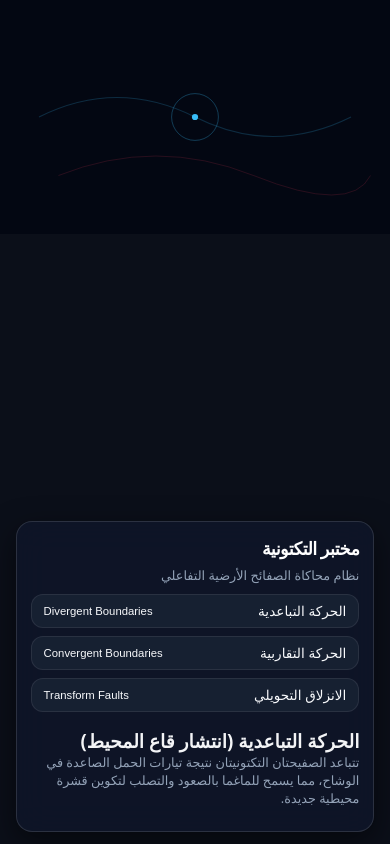
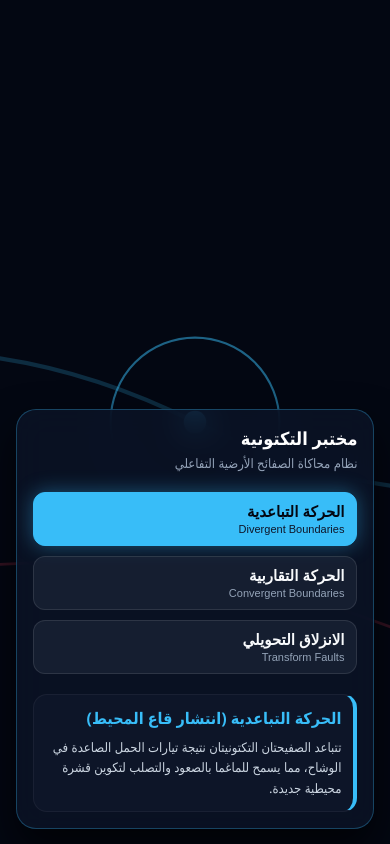
Before and after one commit to ghuzlaanmx11/TECTONIC-LAB, a plain HTML site: page index.html in a window 390 px wide. Drawn offline with Linux system fonts and the light colour scheme; a script that the page names is missing.

Commit message:
Update style.css

```diff
--- a/style.css
+++ b/style.css
@@ -1,4 +1,4 @@
-/* إعدادات عامة */
+/* إعدادات عامة وتصفير العناصر */
 * {
     box-sizing: border-box;
     margin: 0;
@@ -6,123 +6,161 @@
 }
 
 body {
-    font-family: system-ui, -apple-system, BlinkMacSystemFont, "Segoe UI", Roboto, sans-serif;
-    background-color: #0b0f19;
-    color: #f3f4f6;
+    background-color: #030712;
+    color: #f8fafc;
+    font-family: 'Segoe UI', Tahoma, Geneva, Verdana, sans-serif;
     overflow: hidden;
+    height: 100vh;
     direction: rtl;
 }
 
-/* شريط التنبيه العلوي */
-.top-hint {
+/* حاضنة الرسوميات (SVG والعرض ثلاثي الأبعاد) */
+#canvas-container {
     position: fixed;
-    top: 15px;
-    left: 50%;
-    transform: translateX(-50%);
-    background: rgba(15, 23, 42, 0.75);
-    backdrop-filter: blur(12px);
-    -webkit-backdrop-filter: blur(12px);
-    border: 1px solid rgba(255, 255, 255, 0.12);
-    padding: 8px 18px;
-    border-radius: 30px;
-    font-size: 13px;
-    color: #e2e8f0;
-    z-index: 1000;
-    white-space: nowrap;
-    box-shadow: 0 4px 20px rgba(0, 0, 0, 0.3);
+    inset: 0;
+    z-index: 1;
+    width: 100vw;
+    height: 100vh;
 }
 
-/* لوحة التحكم والتحكم في المحاكاة */
-.control-panel {
+#canvas-container svg {
+    width: 100%;
+    height: 100%;
+    display: block;
+}
+
+/* تنسيق الواجهات الزجاجية العامة (Glassmorphism) */
+.glass-panel {
     position: fixed;
-    bottom: 20px;
-    right: 20px;
-    width: 340px;
-    background: rgba(15, 23, 42, 0.82);
+    z-index: 10;
+    background: rgba(11, 19, 38, 0.85);
     backdrop-filter: blur(16px);
     -webkit-backdrop-filter: blur(16px);
-    border: 1px solid rgba(255, 255, 255, 0.12);
+    border: 1px solid rgba(56, 189, 248, 0.3);
     border-radius: 20px;
-    padding: 20px;
-    z-index: 1000;
-    box-shadow: 0 10px 30px rgba(0, 0, 0, 0.5);
+    box-shadow: 0 20px 40px rgba(0, 0, 0, 0.7);
 }
 
-.control-panel h1 {
-    font-size: 1.25rem;
-    font-weight: 700;
-    margin-bottom: 6px;
-    color: #fff;
-    letter-spacing: -0.5px;
+/* لوحة التحكم الجانبية */
+.control-panel {
+    top: 20px;
+    right: 20px;
+    width: 360px;
+    padding: 24px;
+    display: flex;
+    flex-direction: column;
+    gap: 20px;
 }
 
-.control-panel p {
-    font-size: 0.85rem;
-    color: #94a3b8;
-    margin-bottom: 16px;
+.panel-header h1 {
+    font-size: 22px;
+    color: #ffffff;
+    font-weight: 700;
+    margin-bottom: 4px;
 }
 
-/* تصميم الأزرار التفاعلية */
+.subtitle {
+    font-size: 13px;
+    color: #94a3b8;
+}
+
+/* مجموعة الأزرار التفاعلية */
 .btn-group {
     display: flex;
     flex-direction: column;
-    gap: 8px;
-    margin-bottom: 16px;
+    gap: 10px;
 }
 
 .control-btn {
+    background: rgba(30, 41, 59, 0.6);
+    border: 1px solid rgba(255, 255, 255, 0.1);
+    color: #f8fafc;
+    padding: 12px 16px;
+    border-radius: 12px;
+    cursor: pointer;
+    text-align: right;
+    transition: all 0.3s ease;
     display: flex;
-    align-items: center;
-    justify-content: space-between;
-    width: 100%;
-    background: rgba(30, 41, 59, 0.6);
-    border: 1px solid rgba(255, 255, 255, 0.08);
-    color: #f8fafc;
-    padding: 10px 14px;
-    border-radius: 12px;
-    font-size: 0.9rem;
-    cursor: pointer;
-    transition: all 0.2s ease;
+    flex-direction: column;
+    gap: 2px;
+}
+
+.control-btn span {
+    font-size: 15px;
+    font-weight: 600;
+}
+
+.control-btn small {
+    font-size: 11px;
+    color: #94a3b8;
 }
 
 .control-btn:hover {
-    background: rgba(51, 65, 85, 0.8);
+    background: rgba(56, 189, 248, 0.15);
     border-color: rgba(56, 189, 248, 0.4);
 }
 
-/* التجاوب الكامل مع الجوال */
+.control-btn.active {
+    background: #38bdf8;
+    color: #030712;
+    border-color: #38bdf8;
+    box-shadow: 0 0 20px rgba(56, 189, 248, 0.4);
+}
+
+.control-btn.active span {
+    color: #030712;
+}
+
+.control-btn.active small {
+    color: #0f172a;
+}
+
+/* بطاقة المعلومات العلمية المستحدثة */
+.scientific-card {
+    background: rgba(15, 23, 42, 0.9);
+    padding: 18px;
+    border-radius: 14px;
+    border-right: 4px solid #38bdf8;
+    border-top: 1px solid rgba(255, 255, 255, 0.05);
+    border-left: 1px solid rgba(255, 255, 255, 0.05);
+    border-bottom: 1px solid rgba(255, 255, 255, 0.05);
+}
+
+.scientific-card h3 {
+    color: #38bdf8;
+    font-size: 16px;
+    margin-bottom: 8px;
+    font-weight: 600;
+}
+
+.scientific-card p {
+    color: #cbd5e1;
+    font-size: 13px;
+    line-height: 1.6;
+}
+
+/* التجاوب مع الشاشات الصغيرة والهواتف الذكية */
 @media (max-width: 768px) {
-    .top-hint {
-        font-size: 11px;
-        padding: 6px 12px;
-        top: 10px;
-        max-width: 90%;
-        text-align: center;
-        white-space: normal;
+    .control-panel {
+        width: 92%;
+        right: 4%;
+        left: 4%;
+        bottom: 15px;
+        top: auto;
+        max-height: 50vh;
+        overflow-y: auto;
+        padding: 16px;
     }
 
-    .control-panel {
-        left: 4% !important;
-        right: 4% !important;
-        bottom: 12px !important;
-        width: 92% !important;
-        max-height: 40vh !important; /* لكي لا تغطي على الشاشة بالكامل وتترك مساحة للرؤية */
-        overflow-y: auto !important; /* لجعل اللوحة قابلة للتمرير بسهولة */
-        padding: 14px !important;
-        border-radius: 16px;
-    }
-
-    .control-panel h1 {
-        font-size: 1.1rem;
-    }
-
-    .control-panel p {
-        font-size: 0.8rem;
-        margin-bottom: 10px;
+    .panel-header h1 {
+        font-size: 18px;
     }
 
     .control-btn {
-        padding: 8px 12px;
-        font-size: 0.85rem;
+        padding: 10px 12px;
+    }
+
+    .scientific-card {
+        padding: 12px;
     }
 }
```
